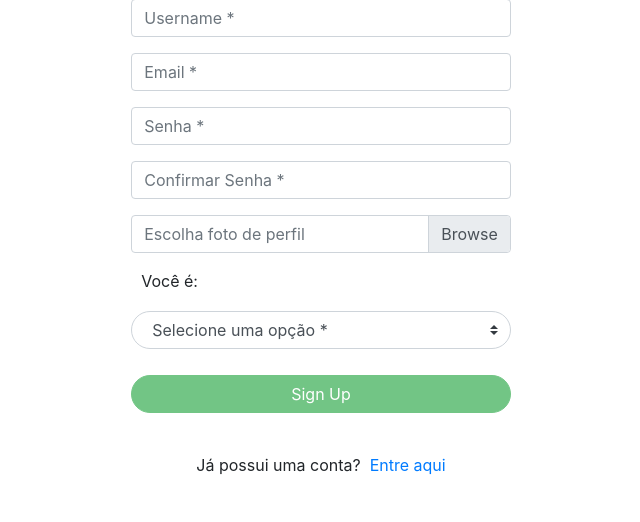
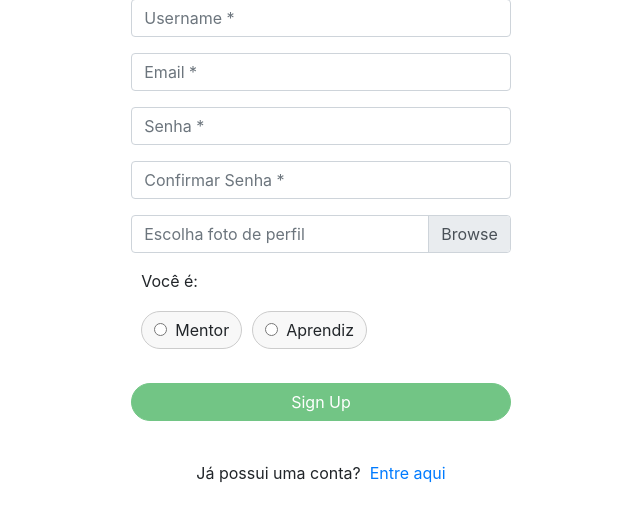
Before and after one commit to Jeraross/BRASFI, a Django app: page /register in a window 1280 px wide. Shown: the part 171-693 px from the top of the page, without its empty margins (319-959 px from the left). Run offline with Django 5.2, Linux system fonts and the light colour scheme; some libraries are stand-ins or nearby versions.

Commit message:
Refactor registration form: replace select input with radio buttons for user type selection; update styles for improved layout and consistency.

```diff
--- a/Project_BRASFI/App_BRASFI/static/styles/form.css
+++ b/Project_BRASFI/App_BRASFI/static/styles/form.css
@@ -44,28 +44,35 @@
     font-size: small;
 }
 
-.custom-select-wrapper {
+.radio-group {
+    display: flex;
+    gap: 10px;
     margin-top: 10px;
-    position: relative;
-    display: inline-block;
-    width: 100%;
+    margin-left: 10px;
 }
 
-select.custom-select {
-    appearance: none;
-    background-color: #fff;
-    border: 1px solid #ced4da;
-    border-radius: 999px;
-    padding: 0px 20px;
-    width: 100%;
-    color: #495057;
-    font-size: 1rem;
+.radio-group label {
+    display: flex;
+    align-items: center;
+    gap: 8px;
+    background-color: #f8f8f8;
+    padding: 6px 12px;
+    border-radius: 30px;
+    border: 1px solid #ccc;
     cursor: pointer;
-    transition: border-color 0.3s, box-shadow 0.3s;
+    transition: all 0.3s ease;
 }
 
-select.custom-select:focus {
-    outline: none;
-    border-color: #218838;
-    box-shadow: 0 0 0 0.1rem rgba(40, 167, 69, .25);
+.radio-group input[type="radio"] {
+    accent-color: #28a745;
 }
+
+.radio-group label:hover {
+    background-color: #e9f9f0;
+    border-color: #28a745;
+}
+
+.radio-group input:checked + label {
+    background-color: #d8f5e1;
+    border-color: #28a745;
+}
--- a/Project_BRASFI/App_BRASFI/templates/layout.html
+++ b/Project_BRASFI/App_BRASFI/templates/layout.html
@@ -59,7 +59,7 @@
 
                         <div id="questions" class="mt-3"></div>
 
-                        <button class="btn btn-success btn-sm mt-3" onclick="addQuestion()">+ Adicionar Pergunta</button>
+                        <button class="modern-upload-btn" onclick="addQuestion()">+ Adicionar Pergunta</button>
 
                         <hr>
                         <div class="form-action-btns">
--- a/Project_BRASFI/App_BRASFI/templates/register.html
+++ b/Project_BRASFI/App_BRASFI/templates/register.html
@@ -49,15 +49,17 @@
                 </div>
             </div>
             <div class="form-group">
-                <label for="tipo" style="margin-left: 10px;">Você é:</label>
-                <div class="custom-select-wrapper">
-                    <select name="tipo" id="tipo" class="custom-select inp tipo" required>
-                        <option value="" disabled selected hidden>Selecione uma opção *</option>
-                        <option value="mentor">Mentor</option>
-                        <option value="aprendiz">Aprendiz</option>
-                    </select>
+                <label style="margin-left: 10px;">Você é:</label>
+                <div class="radio-group">
+                    <label>
+                        <input type="radio" name="tipo" value="mentor" required>
+                        <span>Mentor</span>
+                    </label>
+                    <label>
+                        <input type="radio" name="tipo" value="aprendiz" required>
+                        <span>Aprendiz</span>
+                    </label>
                 </div>
-                <span class="star small"></span>
             </div>
 
 
```
